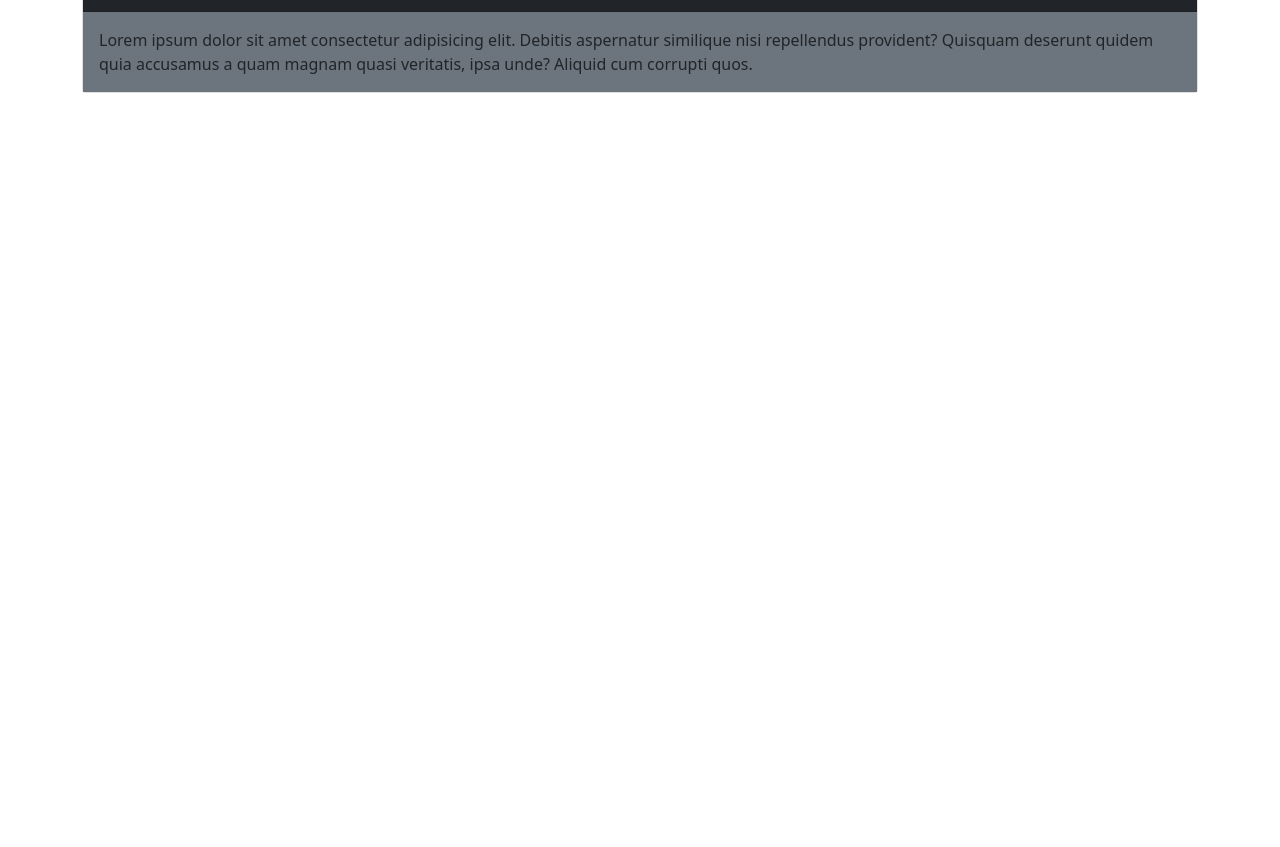
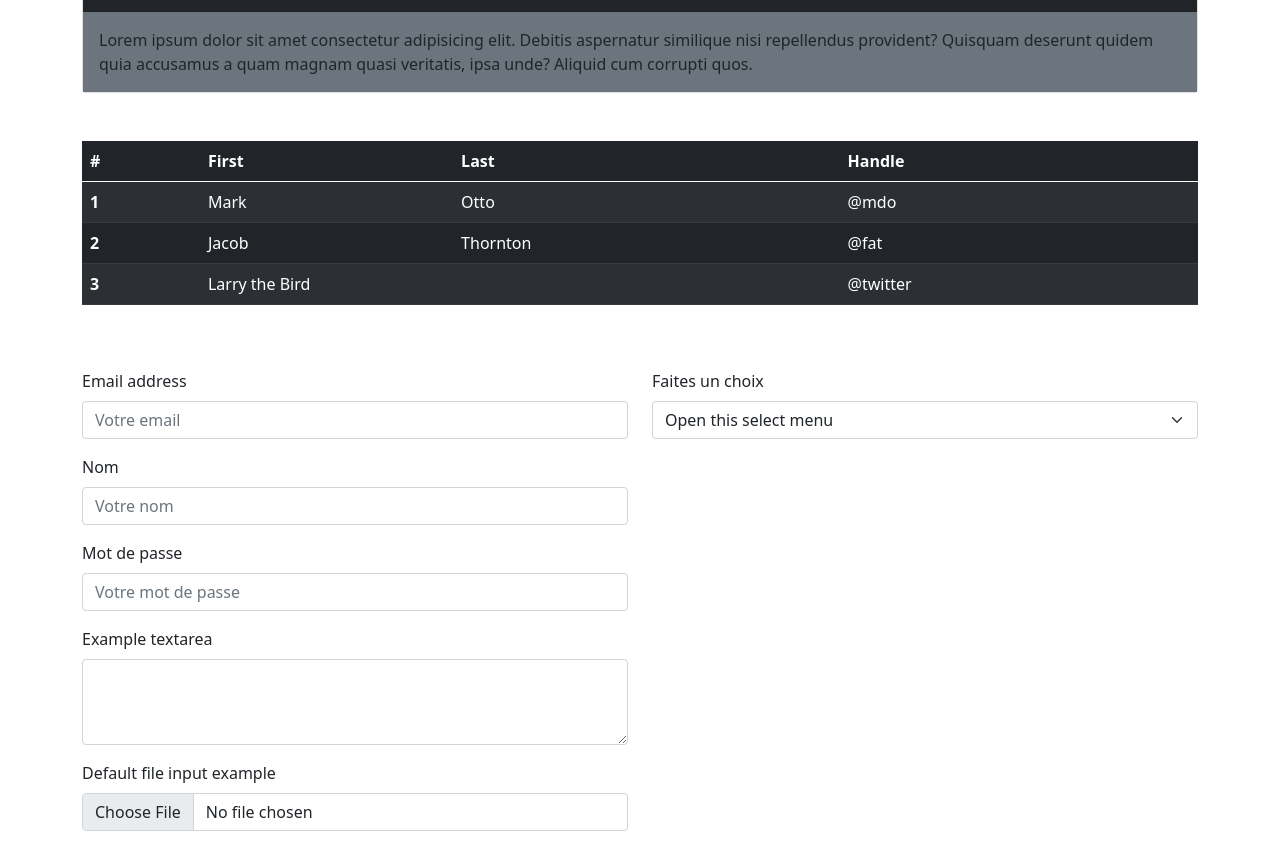
Before and after one commit to Alexandrerollin/bootstrap-coding-city, a plain HTML site: page index.html in a window 1280 px wide. Shown: the part 166-1013 px from the top of the page. Before the commit the page ends 800 px from the top, so only its background shows below. Drawn offline with nearby package versions, Linux system fonts and the light colour scheme.

Commit message:
Formulaire en cours au sélect

```diff
--- a/index.html
+++ b/index.html
@@ -27,6 +27,80 @@
       </div>
     </div>
 
+    <section class="table-boot py-5">
+      <div class="container">
+        <table class="table table-striped table-dark table-hover">
+          <thead>
+            <tr>
+              <th scope="col">#</th>
+              <th scope="col">First</th>
+              <th scope="col">Last</th>
+              <th scope="col">Handle</th>
+            </tr>
+          </thead>
+          <tbody>
+            <tr>
+              <th scope="row">1</th>
+              <td>Mark</td>
+              <td>Otto</td>
+              <td>@mdo</td>
+            </tr>
+            <tr>
+              <th scope="row">2</th>
+              <td>Jacob</td>
+              <td>Thornton</td>
+              <td>@fat</td>
+            </tr>
+            <tr>
+              <th scope="row">3</th>
+              <td colspan="2">Larry the Bird</td>
+              <td>@twitter</td>
+            </tr>
+          </tbody>
+        </table>
+      </div>
+    </section>
+
+    <section class="test">
+      <div class="container">
+        <form>
+          <div class="row">
+            <div class="col-6">
+              <div class="mb-3">
+                <label for="1" class="form-label">Email address</label>
+                <input type="email" class="form-control" id="1" placeholder="Votre email">
+              </div>
+              <div class="mb-3">
+                <label for="2" class="form-label">Nom</label>
+                <input type="text" class="form-control" id="2" placeholder="Votre nom">
+              </div>
+              <div class="mb-3">
+                <label for="3" class="form-label">Mot de passe</label>
+                <input type="password" class="form-control" id="3" placeholder="Votre mot de passe">
+              </div>
+              <div class="mb-3">
+                <label for="exampleFormControlTextarea1" class="form-label">Example textarea</label>
+                <textarea class="form-control" id="exampleFormControlTextarea1" rows="3"></textarea>
+              </div>
+              <div class="mb-3">
+                <label for="formFile" class="form-label">Default file input example</label>
+                <input class="form-control" type="file" id="formFile">
+              </div>
+            </div>
+              <div class="col-6">
+                <label for="select" class="form-label">Faites un choix</label>
+                <select class="form-select" aria-label="Default select example" id="select">
+                  <option selected>Open this select menu</option>
+                  <option value="1">One</option>
+                  <option value="2">Two</option>
+                  <option value="3">Three</option>
+                </select>
+              </div>
+          </div>
+        </form>
+      </div>
+    </section>
+
     <!-- Option 1: Bootstrap Bundle with Popper -->
     <script src="https://cdn.jsdelivr.net/npm/bootstrap@5.0.2/dist/js/bootstrap.bundle.min.js" integrity="sha384-MrcW6ZMFYlzcLA8Nl+NtUVF0sA7MsXsP1UyJoMp4YLEuNSfAP+JcXn/tWtIaxVXM" crossorigin="anonymous"></script>
 
```
